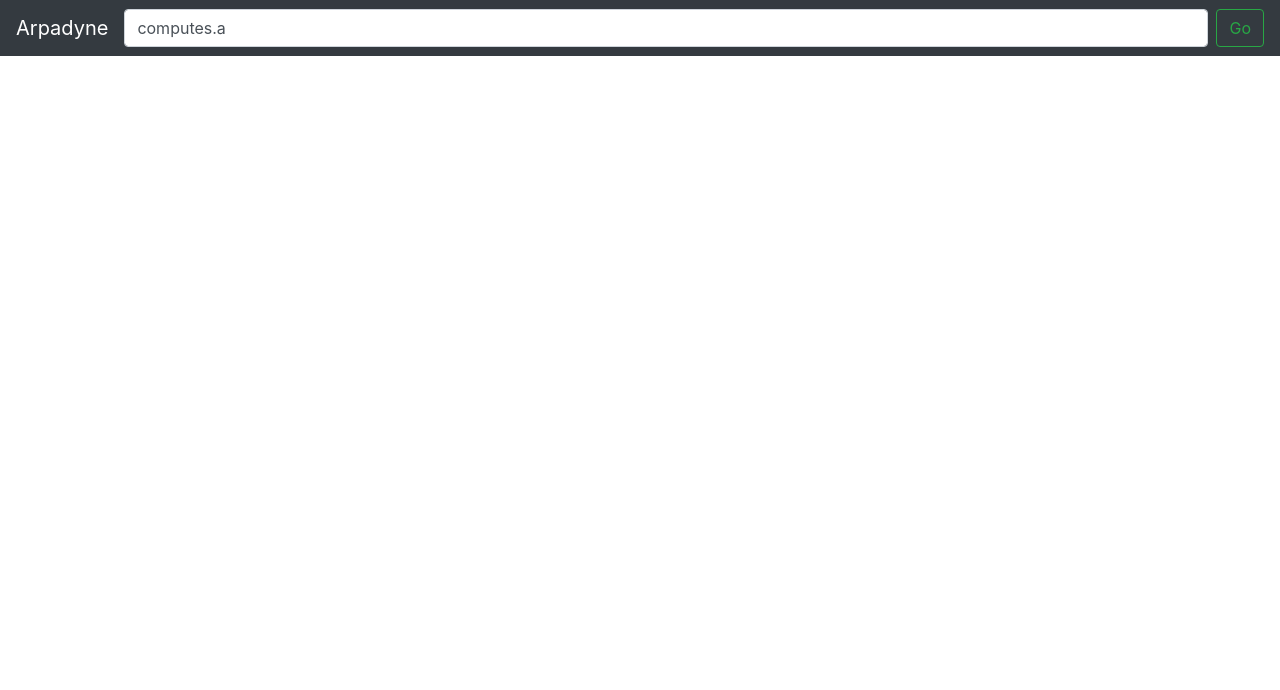
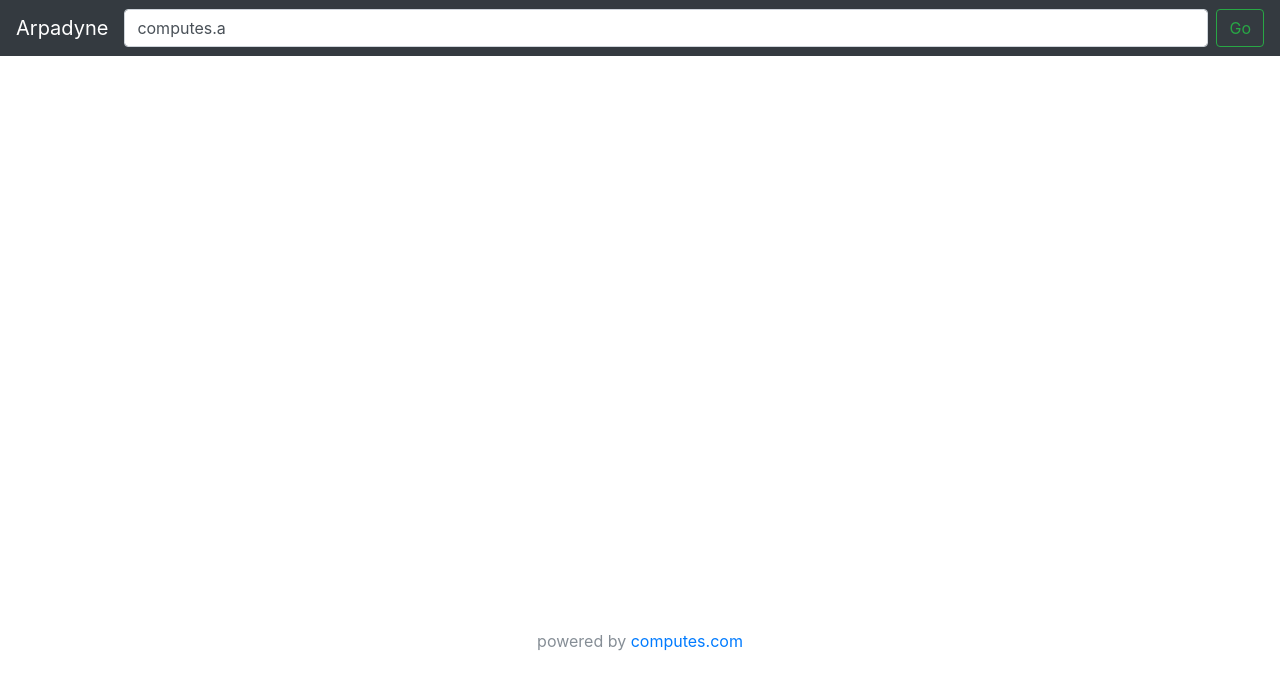
Before and after one commit to chrismatthieu/arpadyne, a website: page public/index.html in a window 1280 px wide. Drawn offline with nearby package versions, Linux system fonts and the light colour scheme.

Commit message:
added footer

```diff
--- a/public/index.html
+++ b/public/index.html
@@ -21,6 +21,13 @@
     <div class="embed-responsive embed-responsive-21by9">
       <iframe id="content" name="content" class="embed-responsive-item" src="" height="100%" width="100%"></iframe>
     </div>
+    <footer class="footer">
+      <div class="container"><br/>
+        <center>
+          <span class="text-muted">powered by <a href="https://computes.com">computes.com</a></span>
+        </center>
+      </div>
+    </footer>
     <script
       src="https://code.jquery.com/jquery-3.2.1.min.js"
       integrity="sha256-hwg4gsxgFZhOsEEamdOYGBf13FyQuiTwlAQgxVSNgt4="
```
